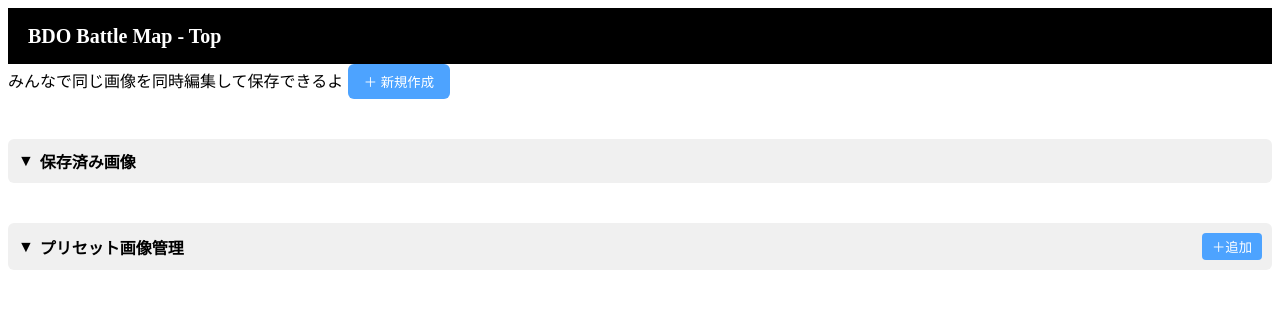
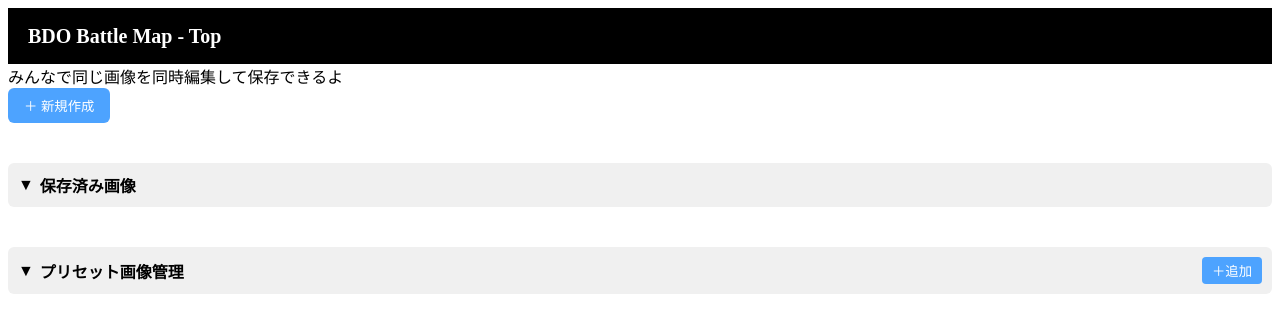
Before and after one commit to akumaneko418-ops/BDO-battle-map, a website: page public/index.html in a window 1280 px wide. Drawn offline with Linux system fonts and the light colour scheme; no server answers.

Commit message:
Update index.html

```diff
--- a/public/index.html
+++ b/public/index.html
@@ -13,7 +13,7 @@
 </div>
 
 <div class="page-container">
-<t>みんなで同じ画像を同時編集して保存できるよ</t>
+<t>みんなで同じ画像を同時編集して保存できるよ</t><br>
     <button id="newCreateBtn" class="primary-btn">＋ 新規作成</button>
 
     <!-- 保存済み画像一覧 -->
```
